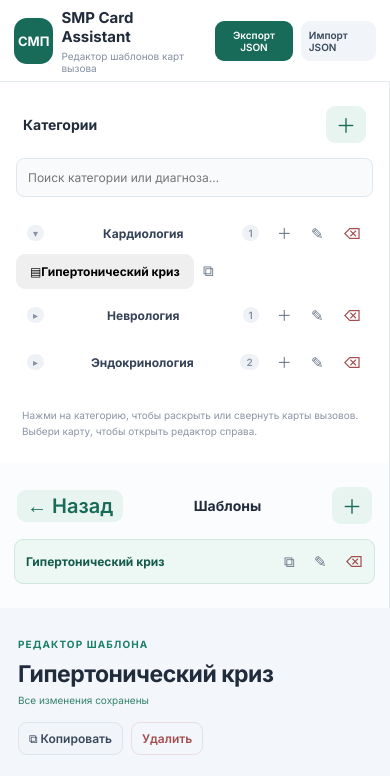
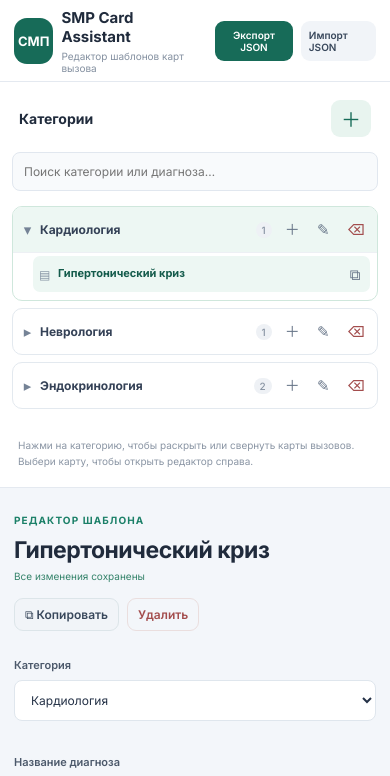
Before and after one commit to adamant1990/SMP-Card-assistant, a React (Vite) app in the folder desktop/: page / in a window 390 px wide. Shown: the top 776 px of the page. Built offline with nearby package versions, Linux system fonts and the light colour scheme.

Commit message:
Style expandable categories with inline call templates

```diff
--- a/desktop/src/style.css
+++ b/desktop/src/style.css
@@ -82,3 +82,44 @@
 .modal-card p{font-size:12px;line-height:1.6;color:#7b8797;margin:0 0 20px}
 .modal-card .field{margin-bottom:18px}
 .modal-actions{display:flex;justify-content:flex-end;gap:8px}
+
+
+/* Expandable category tree: keep categories and editor visible together */
+.accordion-workspace{grid-template-columns:320px minmax(0,1fr)!important;max-width:none!important;margin:0!important;align-items:stretch}
+.accordion-workspace .sidebar{display:flex!important;grid-column:1!important;grid-row:1!important;min-width:0;padding:22px 12px;border-right:1px solid #e4e9f0}
+.accordion-workspace .template-pane{display:none!important}
+.accordion-workspace .editor{display:block!important;grid-column:2!important;grid-row:1!important;max-width:1000px;width:100%;padding:28px 30px}
+.category-tree{gap:7px}
+.category-group{border:1px solid #e3e9ef;border-radius:10px;background:#fff;overflow:hidden}
+.category-group.active{border-color:#cfe7dc}
+.category-group>.category-row{gap:1px;border:0;border-radius:0;padding:4px;background:transparent}
+.category-group.active>.category-row{background:#edf7f3}
+.category-select{gap:6px;padding:9px 4px;justify-content:flex-start}
+.category-select strong{font-size:12px;font-weight:650;flex:1;min-width:0;overflow-wrap:anywhere}
+.category-select .category-chevron{width:13px;flex:0 0 13px;font-size:15px;color:#758396;text-align:center;background:transparent;padding:0}
+.category-select .category-count{font-size:10px;font-weight:500;color:#8793a2;background:#eef1f5;border-radius:12px;padding:2px 6px;flex:0 0 auto}
+.category-templates{padding:3px 7px 8px 20px;border-top:1px solid #edf0f4;display:flex;flex-direction:column;gap:3px}
+.category-template{display:flex;align-items:center;gap:2px;border-radius:7px;padding:2px}
+.category-template.active{background:#edf7f3}
+.category-template-pick{flex:1;min-width:0;display:flex;align-items:flex-start;gap:7px;text-align:left;background:transparent;padding:8px 4px;color:#354257}
+.category-template-pick strong{font-size:11px;line-height:1.45;font-weight:500;overflow-wrap:anywhere}
+.category-template.active .category-template-pick strong{color:#145b4b;font-weight:650}
+.category-template-pick small{font-size:10px;color:#a66a20}
+.template-file-icon{font-size:12px;color:#8290a0;flex:0 0 12px;margin-top:1px}
+.category-template .icon-action{flex:0 0 auto;padding:6px;min-width:26px}
+.category-templates .empty-list{margin:0;padding:8px 4px;font-size:10px}
+.accordion-workspace .sidebar-note{margin:16px 6px 0;padding-top:12px}
+.accordion-workspace .page-heading{flex-direction:row}
+.accordion-workspace .editor-actions{position:static}
+@media(max-width:1150px){
+  .accordion-workspace{grid-template-columns:285px minmax(0,1fr)!important}
+  .accordion-workspace .editor{padding:24px 18px}
+  .accordion-workspace .page-heading{flex-direction:column}
+}
+@media(max-width:700px){
+  .accordion-workspace{grid-template-columns:1fr!important}
+  .accordion-workspace .sidebar{grid-column:1!important;grid-row:1!important;border-right:0;border-bottom:1px solid #e4e9f0;padding:18px 12px}
+  .accordion-workspace .editor{grid-column:1!important;grid-row:2!important;padding:20px 14px}
+  .accordion-workspace .field-grid{grid-template-columns:1fr}
+  .accordion-workspace .page-heading{flex-direction:column}
+}
```
